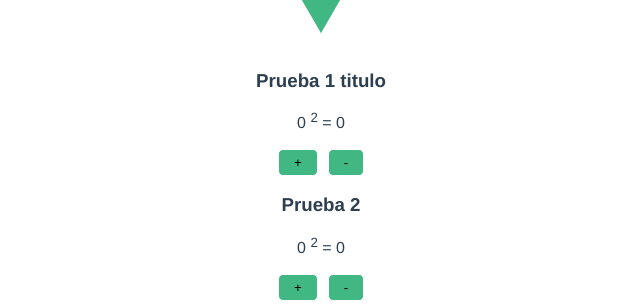
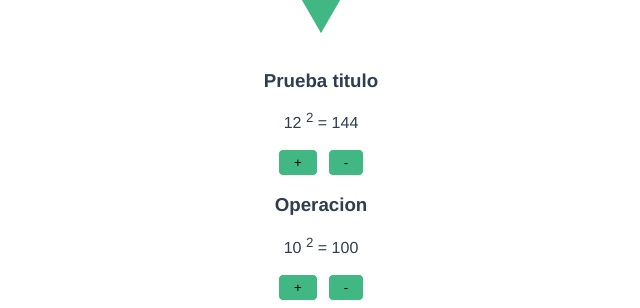
Before and after one commit to Daveq93/pw_u2_v_p4_cq, a Vue app: page / in a window 1280 px wide. Shown: the part 213-521 px from the top of the page, without its empty margins (319-959 px from the left). Built offline with nearby package versions, Linux system fonts and the light colour scheme.

Commit message:
taller 19:  props

```diff
--- a/src/App.vue
+++ b/src/App.vue
@@ -1,13 +1,14 @@
 <template>
   <img alt="Vue logo" src="./assets/logo.png" />
-<Contador titulo="Prueba 1 titulo"/>
-<Contador titulo="Prueba 2"/>
+  <Contador titulo="Prueba titulo" v-bind:inicio="2 * 6" />
+  <!--para que ese dos se comporte como js se debe agregar el v-bind-->
+  <Contador titulo="Operacion" :inicio="10" />
 </template>
 
 
 
 <script>
-import Contador from "./components/Contador.vue"
+import Contador from "./components/Contador.vue";
 export default {
   name: "App",
   components: {
--- a/src/components/Contador.vue
+++ b/src/components/Contador.vue
@@ -1,5 +1,5 @@
 <template>
-  <h3>{{ tituloComponente }}</h3>
+  <h3>{{ evalTitulo }}</h3>
   <p>{{ numero }} <sup>2</sup> = {{ obtenerCuadradoComputado }}</p>
 
   <button @click="clickSum()">+</button>
@@ -11,8 +11,8 @@ export default {
   name: "Contador",
   data() {
     return {
-      numero: 0,
-      tituloComponente :this.titulo ,
+      numero: this.inicio,
+      tituloComponente: this.titulo,
     };
   },
   methods: {
@@ -30,19 +30,31 @@ export default {
     },
   },
   computed: {
-      obtenerCuadradoComputado() {
-        console.log("Entrando al metodo cuadrado computado");
-        return this.numero * this.numero;
+    obtenerCuadradoComputado() {
+      console.log("Entrando al metodo cuadrado computado");
+      return this.numero * this.numero;
+    },
+    evalTitulo() {
+      return this.tituloComponente || "valor por defecto";
+    },
+  },
+  props: {
+    titulo: String,
+    inicio: {
+      type: Number,
+      required: false, //estoy obligado a mandar el parametro cuando esta en true
+      default: 6, //va a tener un valor por defecto si no se envia el valor en este caso 6
+      validator(value) {
+        return value > 10;
       },
     },
-    props:['titulo','valor2']
+  },
 };
-
 </script>
 
 <style>
 button {
-  background-color: #41B883;
+  background-color: #41b883;
   border-radius: 5px;
   border: 1px solid white;
   cursor: pointer;
```
